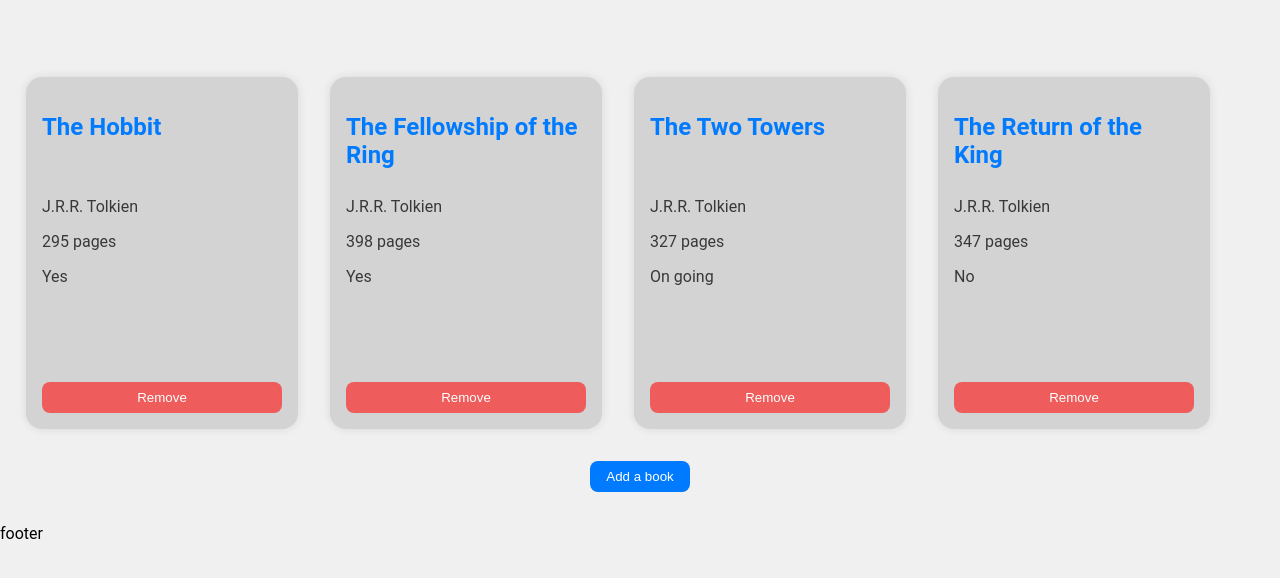
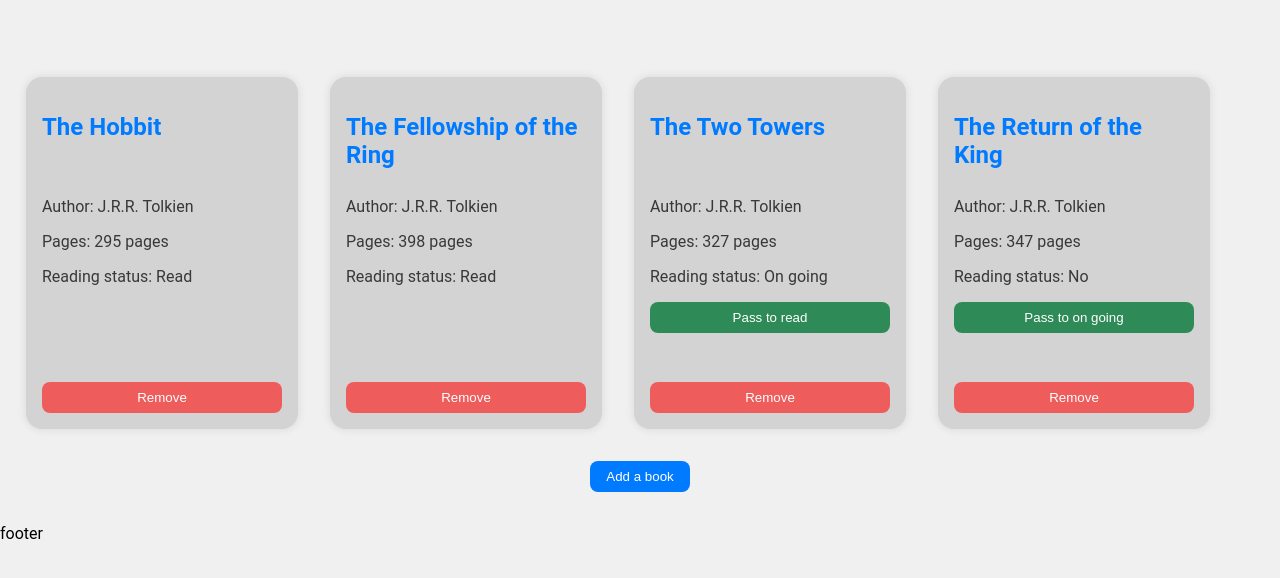
Before and after one commit to Drungor/library, a plain HTML site: page index.html in a window 1280 px wide. Shown: the part 62-640 px from the top of the page. Drawn offline with Linux system fonts and the light colour scheme.

Commit message:
added basic UI et logic for a update Reading status button

```diff
--- a/global.css
+++ b/global.css
@@ -64,14 +64,22 @@ header{
     color: rgb(56, 56, 56);
 }
 
+.reading-button {
+    background-color: seagreen;
+}
+
+.reading-button:hover {
+    background-color: mediumseagreen;
+}
+
 .delete-button {
     background-color: rgb(238, 92, 92);
     padding: 1rem, 0.5rem;
     margin-top: auto;
 }
 
-.delete-button:hover:hover {
-    background-color: darkred;
+.delete-button:hover {
+    background-color: orangered;
 }
 
 #button-space {
--- a/index.html
+++ b/index.html
@@ -25,15 +25,15 @@
                     <input type="text" id="title" name="title" placeholder="book's title" required>
                     <label for="author-input">Author</label>
                     <input type="text" id="author" name="author" placeholder="book's author" required>
-                    <label for="pages">Number of Pages</label>
+                    <label for="pages">Number of pages</label>
                     <input type="number" id="pages" name="pages" placeholder="250" required>
                     <div id="radio">
                         <p>Reading status</p>
-                        <label for="not-yet">not yet</label>
+                        <label for="not-yet">Not yet</label>
                         <input type="radio" id="not-yet" name="reading" required>
-                        <label for="on-going">on going</label>
+                        <label for="on-going">On going</label>
                         <input type="radio" id="on-going" name="reading" required>
-                        <label for="read">read</label>
+                        <label for="read">Read</label>
                         <input type="radio" id="read" name="reading" required>
                     </div>
                     <button id="submit-button" type="submit">Add to the collection</button>
--- a/script.js
+++ b/script.js
@@ -20,8 +20,8 @@ const deleteButtonElement = document.getElementById('delete-button');
 
 //data
 const myBooks = [
-    {id:1,title: "The Hobbit", author: "J.R.R. Tolkien", pages: 295, reading: "Yes"},
-    {id:2, title: "The Fellowship of the Ring", author: "J.R.R. Tolkien", pages: 398, reading: "Yes"},
+    {id:1,title: "The Hobbit", author: "J.R.R. Tolkien", pages: 295, reading: "Read"},
+    {id:2, title: "The Fellowship of the Ring", author: "J.R.R. Tolkien", pages: 398, reading: "Read"},
     {id:3, title: "The Two Towers", author: "J.R.R. Tolkien", pages: 327, reading: "On going"},
     {id:4, title: "The Return of the King", author: "J.R.R. Tolkien", pages: 347, reading: "No"}
 ];
@@ -36,15 +36,30 @@ function renderBook () {
         bookDiv.innerHTML = `
             <h2>${book.title}</h2>
             <div id="p-wrapper">
-            <p>${book.author}</p>
-            <p>${book.pages} pages</p>
-            <p>${book.reading}</p>
+            <p>Author: ${book.author}</p>
+            <p>Pages: ${book.pages} pages</p>
+            <p>Reading status: ${book.reading}</p>
             </div>
         `;
         bookShelves.appendChild(bookDiv);
 
+        const readingStatusButton = document.createElement('button')
+        readingStatusButton.classList.add("reading-button")
+
+
+        if (book.reading === 'Read') {
+            readingStatusButton.style.display = "none";
+        } else if (book.reading === 'On going' ) {
+            readingStatusButton.textContent= "Pass to read"
+        } else {
+            readingStatusButton.textContent= " Pass to on going"
+        }
+
+
+        bookDiv.appendChild(readingStatusButton)
+
         const deleteButton = document.createElement('button');
-        deleteButton.classList.add("delete-button")
+        deleteButton.classList.add("delete-button");
         deleteButton.textContent= 'Remove';
         deleteButton.setAttribute('data-id', id)
 
@@ -52,9 +67,10 @@ function renderBook () {
             const bookIndex = e.target.getAttribute('data-id');
             myBooks.splice(bookIndex,1);
             renderBook();
-        })
+        });
 
-        bookDiv.appendChild(deleteButton)
+
+        bookDiv.appendChild(deleteButton);
     });
 }
 renderBook();
```
